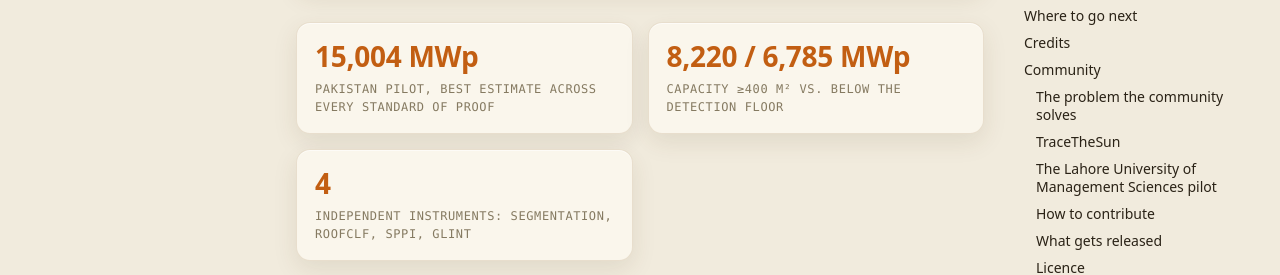
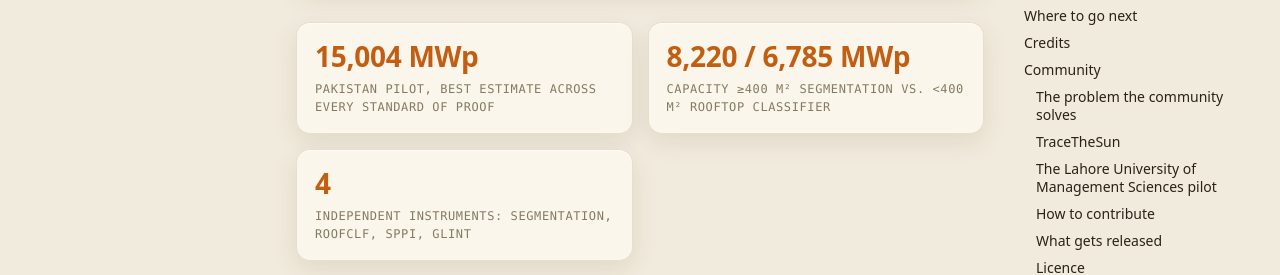
Before and after one commit to open-energy-transition/earthpv, an MkDocs documentation site: the page built from docs/index.md, in a window 1280 px wide and 900 px high, scrolled down 435 px. Shown: the part 178-453 px from the top of the window. Built offline with MkDocs 1.6.1 and Material for MkDocs 9.7.7, drawn with Linux system fonts in a browser that asks for light colours; comment, search, counter and statistics services are not loaded.

```diff
--- a/docs/index.md
+++ b/docs/index.md
@@ -17,7 +17,7 @@
 
 <div class="stats" markdown>
 <div class="stat"><span class="value">15,004 MWp</span><span class="label">Pakistan pilot, best estimate across every standard of proof</span></div>
-<div class="stat"><span class="value">8,220 / 6,785 MWp</span><span class="label">capacity &ge;400 m&sup2; vs. below the detection floor</span></div>
+<div class="stat"><span class="value">8,220 / 6,785 MWp</span><span class="label">capacity &ge;400 m&sup2; segmentation vs. <400 m&sup2; rooftop classifier </span></div>
 <div class="stat"><span class="value">4</span><span class="label">independent instruments: segmentation, roofclf, SPPI, glint</span></div>
 </div>
 
```
